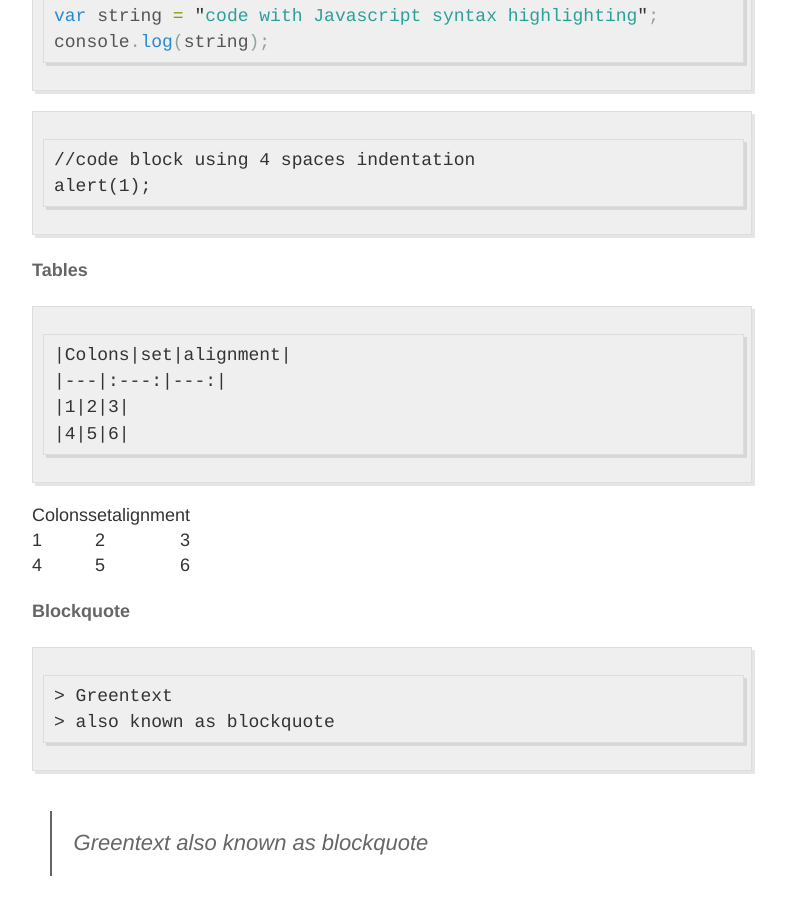
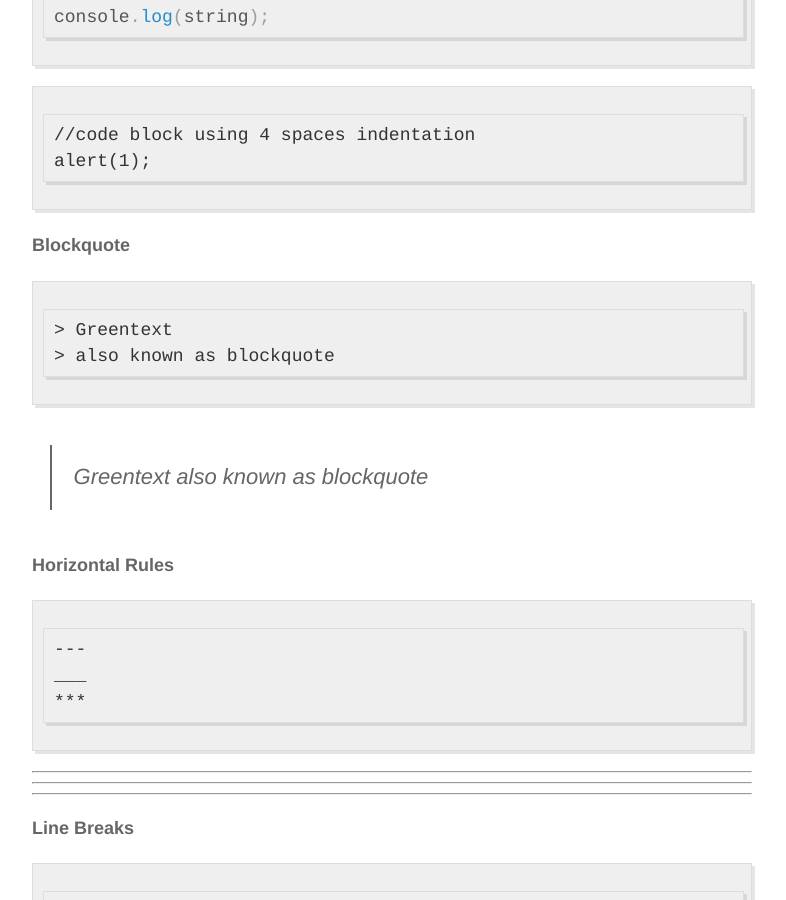
Before and after one commit to ksami/ksami.github.io, a Jekyll site: the page built from _posts/2015-01-22-First-Post.md, in a window 1280 px wide and 900 px high, scrolled down 3983 px. Shown: the whole window, without its empty margins (248-1034 px from the left). Built offline with Jekyll 4.4.1, drawn with Linux system fonts in a browser that asks for light colours; Markdown is read by kramdown in place of the engine named in the settings; comment, search, counter and statistics services are not loaded.

Commit message:
Update 2015-01-22-First-Post.md

````diff
--- a/_posts/2015-01-22-First-Post.md
+++ b/_posts/2015-01-22-First-Post.md
@@ -26,7 +26,6 @@ Credits to [Markdown Cheatsheet]
 - [Links](#links)
 - [Images](#images)
 - [Code](#code)
-- [Tables](#tables)
 - [Blockquote](#blockquote)
 - [Horizontal Rules](#horizontalrules)
 - [Line Breaks](#linebreaks)
@@ -140,20 +139,6 @@ console.log(string);
     alert(1);
 
 
-#### <a name="tables"></a>Tables
-
-```
-|Colons|set|alignment|
-|---|:---:|---:|
-|1|2|3|
-|4|5|6|
-```
-
-|Colons|set|alignment|
-|---|:---:|---:|
-|1|2|3|
-|4|5|6|
-
 
 #### <a name="blockquote"></a>Blockquote
 
````
